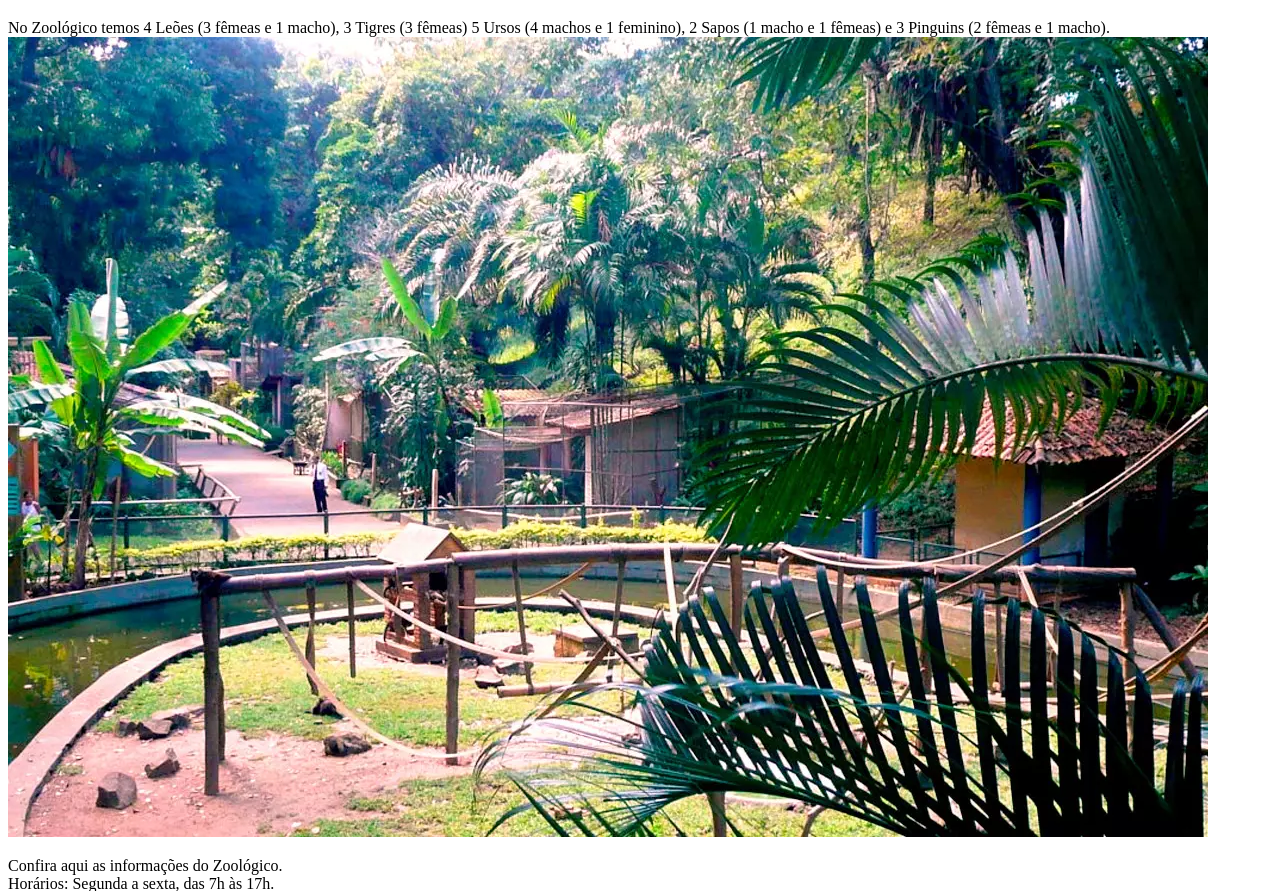
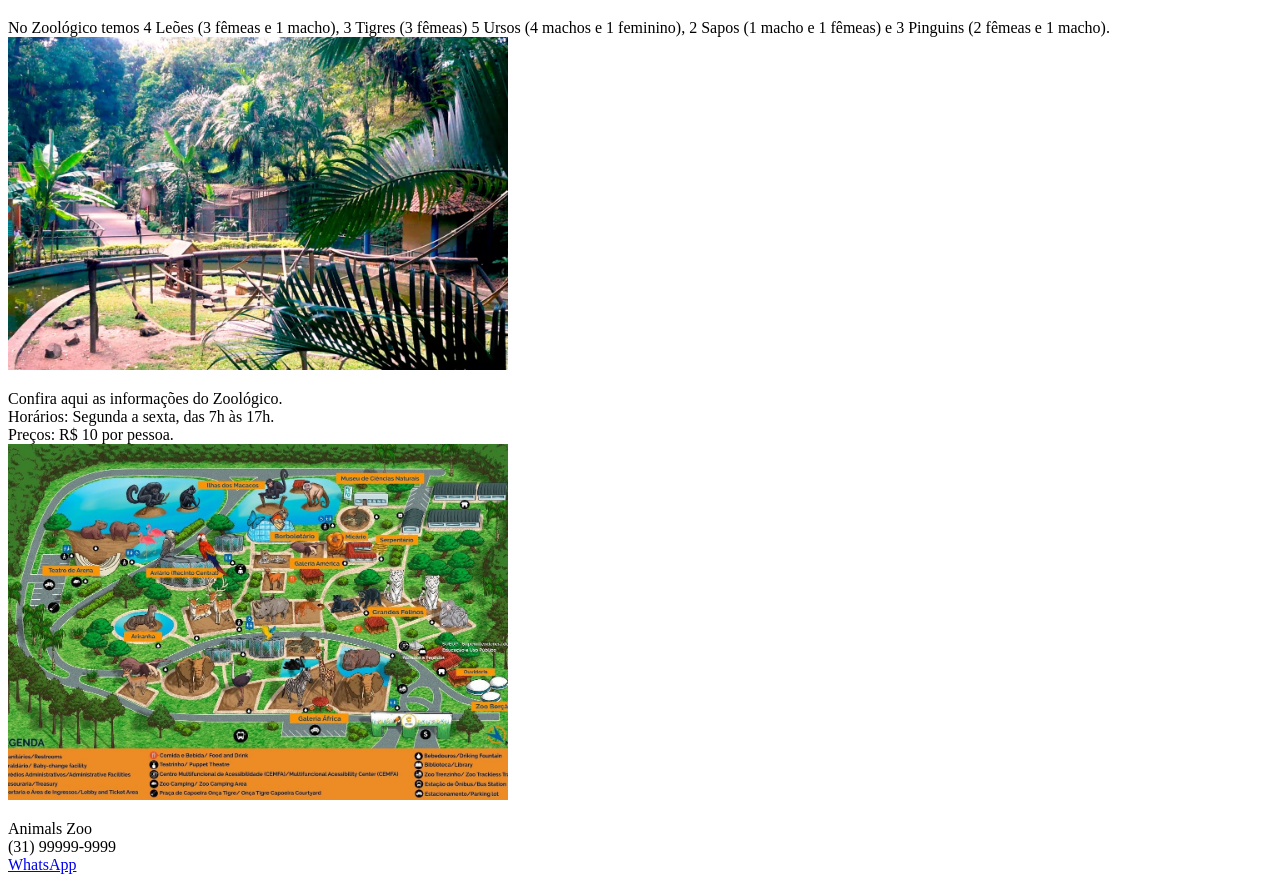
Before and after one commit to geovannaotoni/site-zoologico, a plain HTML site: page index.html in a window 1280 px wide. Shown: the part 61-952 px from the top of the page. Drawn offline with Linux system fonts and the light colour scheme.

Commit message:
ajusta tamanho das imagens

```diff
--- a/index.html
+++ b/index.html
@@ -10,13 +10,13 @@
     <h1>Animals Zoo</h1>
     <p>
         No Zoológico temos 4 Leões (3 fêmeas e 1 macho), 3 Tigres (3 fêmeas) 5 Ursos (4 machos e 1 feminino), 2 Sapos (1 macho e 1 fêmeas) e 3 Pinguins (2 fêmeas e 1 macho).
-        <img src="zoologico.jpg" alt="Foto do Zoologico">
+        <img src="zoologico.jpg" alt="Foto do Zoologico" width="500px">
     </p>
     <p>
         Confira aqui as informações do Zoológico. <br>
         Horários: Segunda a sexta, das 7h às 17h.  <br>
-        Preços: R$ 10 por pessoa.
-        <img src="mapa-zoo.jpeg" alt="Mapa do Zoologico">
+        Preços: R$ 10 por pessoa. <br>
+        <img src="mapa-zoo.jpeg" alt="Mapa do Zoologico" width="500px">
     </p>
     <footer>Animals Zoo <br> (31) 99999-9999<br> <a href="https://web.whatsapp.com/">WhatsApp</a> </footer>
 </body>
```
